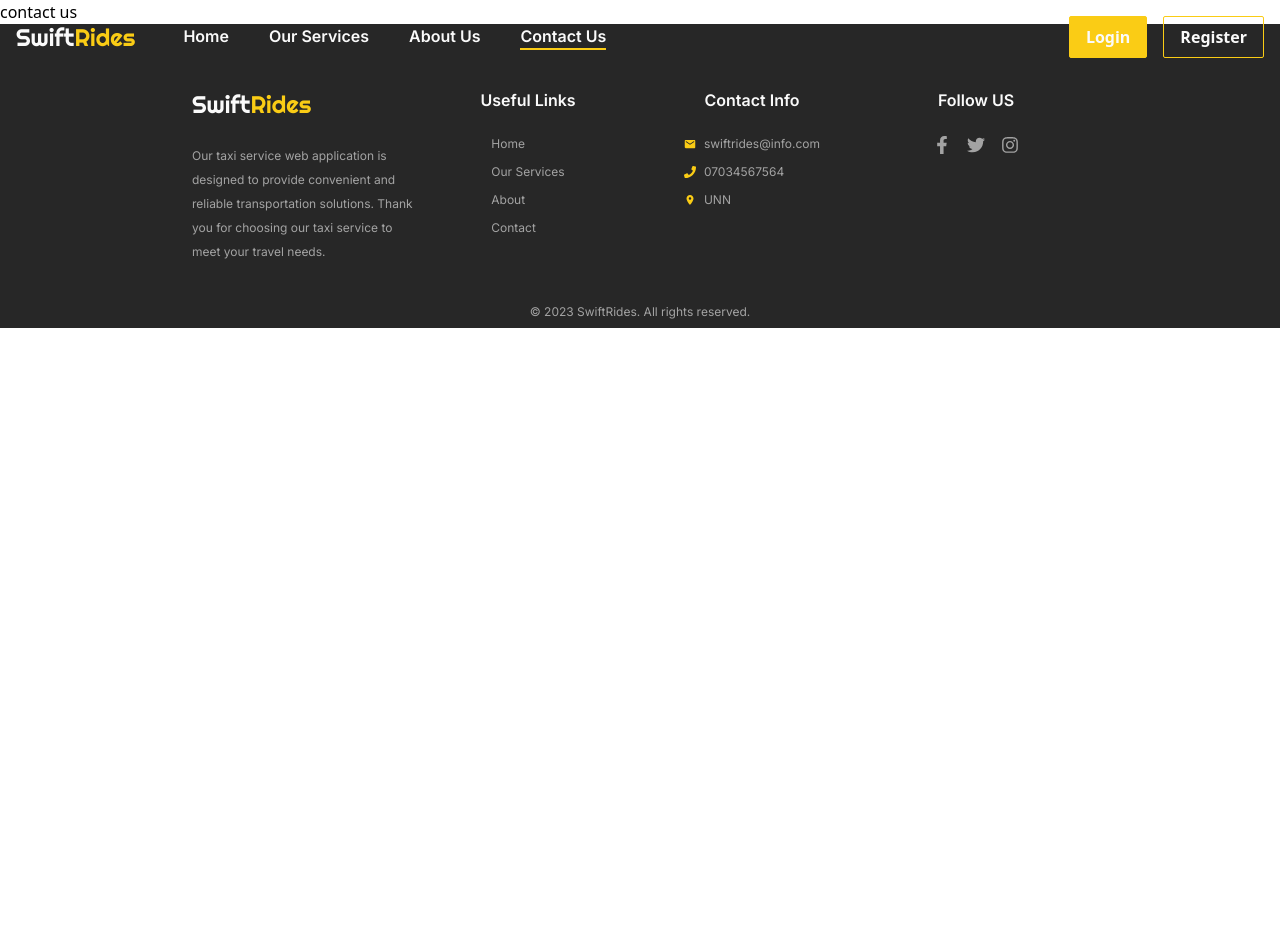
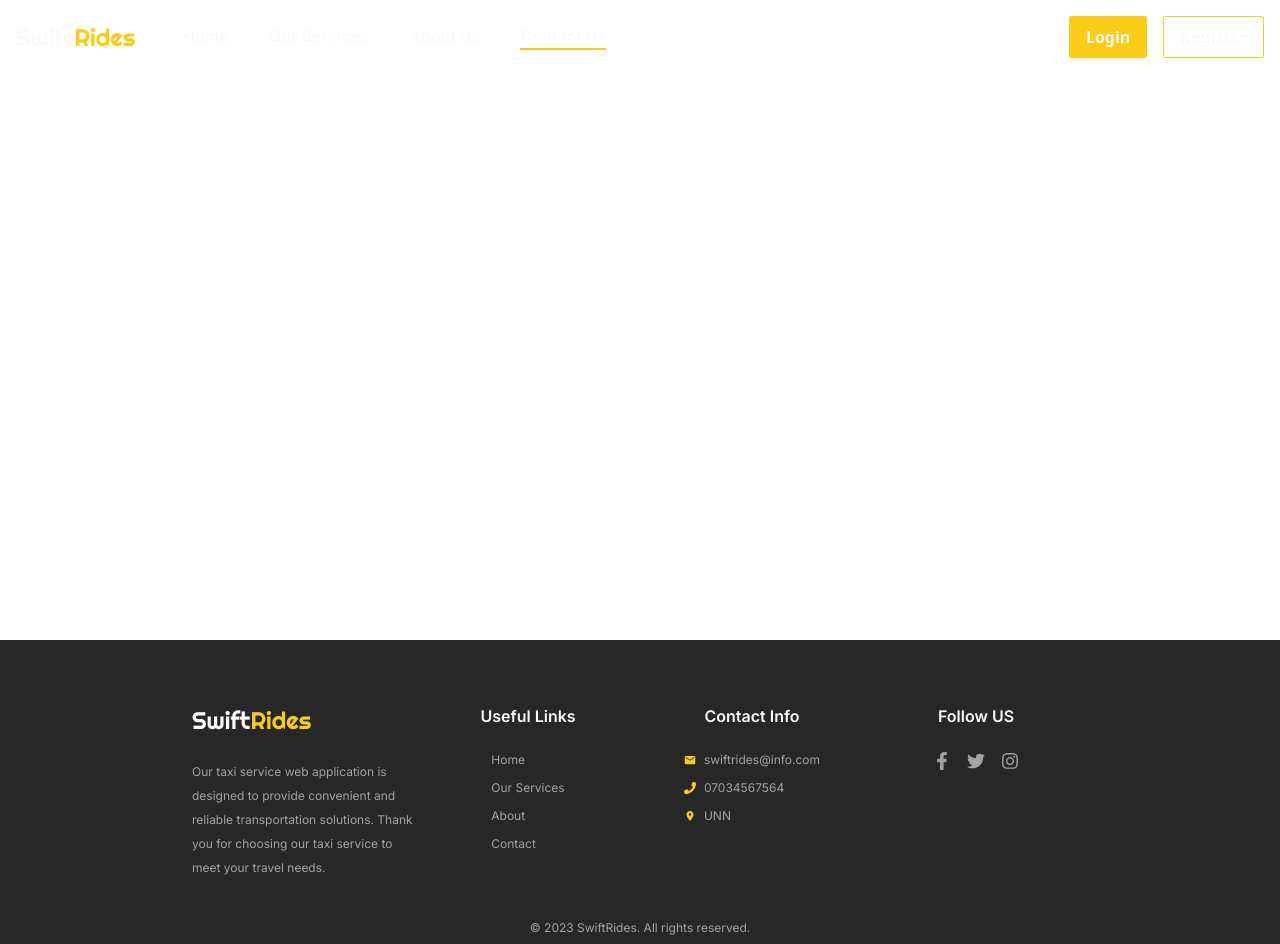
Before and after one commit to CHINECHEREM-EZEIFEANYI/cab-service, a Next.js app: page /contact-us in a window 1280 px wide. Before the commit the page ends 800 px from the top, so only its background shows below. Built offline with nearby package versions, Linux system fonts and the light colour scheme.

Commit message:
fixed footer copyright

```diff
--- a/src/app/(home)/(components)/Footer.jsx
+++ b/src/app/(home)/(components)/Footer.jsx
@@ -13,7 +13,7 @@ const footerLinks = [
 
 export default function Footer() {
   return (
-    <div className="bg-footer flex flex-col md:flex-row gap-y-2 text-white font-inter relative px-4 py-4 lg:px-[12rem] lg:py-[4rem]">
+    <div className="bg-footer flex flex-col md:flex-row gap-y-2 text-white font-inter relative px-4 py-6 lg:px-[12rem] lg:py-[4rem]">
       <div className="flex flex-col md:w-1/2 lg:w-1/4 gap-6">
         <Link href="/">
           <p className="text-white z-10 text-2xl font-righteous">
@@ -64,7 +64,7 @@ export default function Footer() {
         </ul>
       </div>
 
-      <div className="md:w-1/2 lg:w-1/4 flex flex-col gap-6 md:items-center">
+      <div className="md:w-1/2 lg:w-1/4 flex flex-col gap-6 md:items-center mb-6">
         <p className="font-[600]">Follow US</p>
         <div className="flex flex-col gap-2 text-darkGrey text-xs">
           <ul className="text-darkGrey flex text-lg gap-4">
@@ -80,7 +80,7 @@ export default function Footer() {
           </ul>
         </div>
       </div>
-      <p className="absolute bottom-0 text-center text-xs left-[50%] translate-x-[-50%] text-darkGrey my-2">
+      <p className="absolute w-full bottom-0 text-center text-xs left-[50%] translate-x-[-50%] text-darkGrey my-2">
         &copy; 2023 SwiftRides. All rights reserved.
       </p>
     </div>
--- a/src/app/(home)/contact-us/page.jsx
+++ b/src/app/(home)/contact-us/page.jsx
@@ -1,5 +1,5 @@
 import React from "react";
 
 export default function page() {
-  return <div>contact us</div>;
+  return <div className="min-h-[80vh]"></div>;
 }
```
